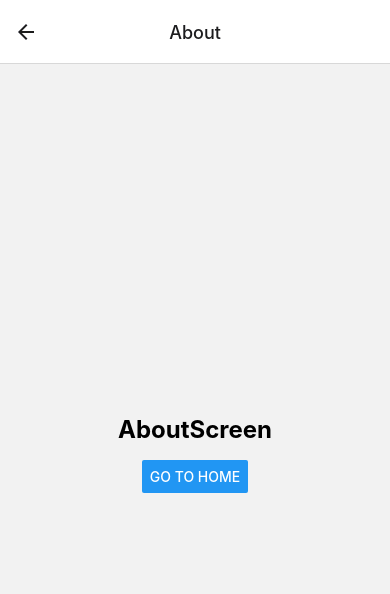
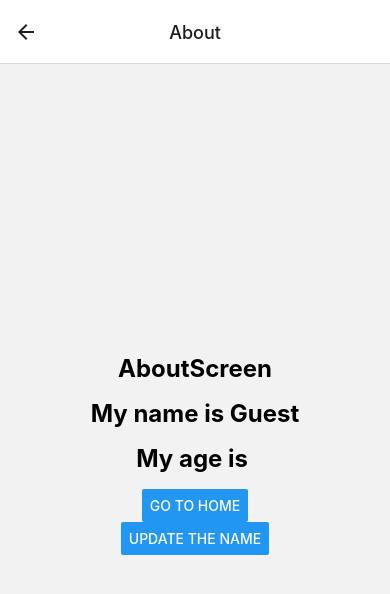
Before and after one commit to jigneshgit935/Learn-React-Native, a React Native app: screen /About in a window 390 px wide. Shown: the top 594 px of the page. Built offline with nearby package versions, Linux system fonts and the light colour scheme.

Commit message:
padding data between screens

```diff
--- a/App.js
+++ b/App.js
@@ -17,6 +17,9 @@ export default function App() {
           name="About"
           component={AboutScreen}
           options={{ headerTitleAlign: 'center' }}
+          initialParams={{
+            name: 'Guest',
+          }}
         />
       </Stack.Navigator>
     </NavigationContainer>
--- a/Screens/AboutScreen.js
+++ b/Screens/AboutScreen.js
@@ -2,12 +2,25 @@ import { Button, StyleSheet, Text, View } from 'react-native';
 import React from 'react';
 import { useNavigation } from '@react-navigation/native';
 
-const AboutScreen = () => {
+const AboutScreen = ({ route }) => {
+  const { name, age } = route.params;
+
   const navigation = useNavigation();
   return (
     <View style={styles.container}>
       <Text style={styles.text}>AboutScreen</Text>
-      <Button title="Go to Home" onPress={() => navigation.navigate('Home')} />
+      <Text style={styles.text}>My name is {name}</Text>
+      <Text style={styles.text}>My age is {age}</Text>
+      <Button
+        title="Go to Home"
+        onPress={() =>
+          navigation.navigate('Home', { newName: 'Data from about' })
+        }
+      />
+      <Button
+        title="Update the name"
+        onPress={() => navigation.setParams({ name: 'Jignesh' })}
+      />
     </View>
   );
 };
--- a/Screens/HomeScreen.js
+++ b/Screens/HomeScreen.js
@@ -1,13 +1,14 @@
 import { Button, StyleSheet, Text, View } from 'react-native';
 import React from 'react';
 
-const HomeScreen = ({ navigation }) => {
+const HomeScreen = ({ navigation, route }) => {
   return (
     <View style={styles.container}>
       <Text style={styles.text}>HomeScreen</Text>
+      <Text style={styles.text}>Data: {route.params?.newName}</Text>
       <Button
         title="Go to About"
-        onPress={() => navigation.navigate('About')}
+        onPress={() => navigation.navigate('About', { name: 'Jinu', age: 23 })}
       />
     </View>
   );
```
